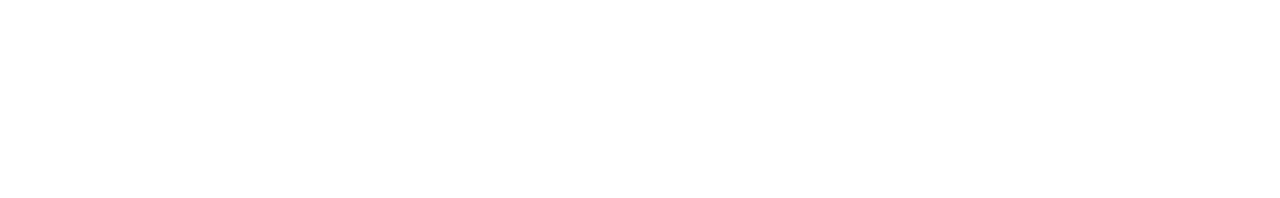
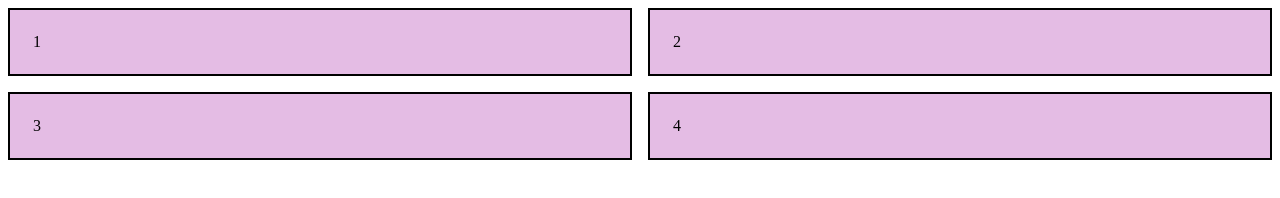
Before and after one commit to acciojob/place-the-item-in-grid-css-Debanjana06, a website: page main.html in a window 1280 px wide. Drawn offline with Linux system fonts and the light colour scheme.

Commit message:
submit-done

```diff
--- a/main.html
+++ b/main.html
@@ -8,6 +8,12 @@
 
 <body>
 	<!-- the entire body must be written by student -->
+	<div id="holder">
+		<div class="box">1</div>
+		<div class="box">2</div>
+		<div class="box">3</div>
+		<div class="box">4</div>
+	</div>
     <script type="text/javascript" src="./script.js">
 </script>
 
--- a/styles.css
+++ b/styles.css
@@ -1,2 +1,14 @@
+.box{
+    border: 2px solid black;
+    background-color: rgb(228, 188, 228);
+    padding: 23px;
+}
+#holder
+{
+        display: grid;
+        grid-template-columns: repeat(2, 2fr);
+        grid-template-rows: repeat(2, 2fr);
+        grid-gap: 1rem;
+}
 
 /* Your CSS Code here. */
```
Also changed, not shown: script.js (line endings or trailing spaces).
